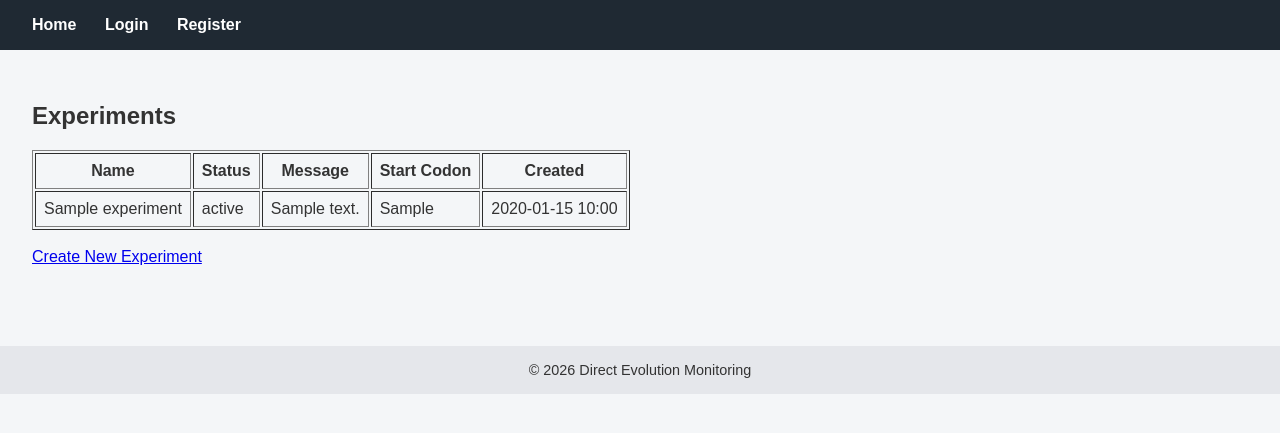
After one commit to sumaiyazainab/group-project-monetery-, a Flask app: page /experiments in a window 1280 px wide. The commit adds this page. Shown: the top 433 px of the page. Run offline with Flask 3, Linux system fonts and the light colour scheme; tables that the repository leaves empty hold one stand-in row (values such as "Sample post").

Commit message:
Add experiment creation, view experiments, UI, and database schema

```diff
--- a/app.py
+++ b/app.py
@@ -1,23 +1,27 @@
+#Web portal backend using Flask. This is a simple implementation to get us started, and will be expanded with more features and better security in the future.
 from flask import Flask, render_template, request, redirect, url_for
 from models import db, User
-
+from models import Experiment
 
 app = Flask(__name__)
 
-# Temporary database (easy for development)
+# Temporary database (for easy development)
 app.config["SQLALCHEMY_DATABASE_URI"] = "sqlite:///app.db"
 app.config["SQLALCHEMY_TRACK_MODIFICATIONS"] = False
 
 db.init_app(app)
 
+#Home page
 @app.route("/")
 def home():
     return render_template("home.html")
 
+#Login route
 @app.route("/login", methods=["GET", "POST"])
 def login():
     return render_template("login.html")
 
+#Registration route
 @app.route("/register", methods=["GET", "POST"])
 def register():
     if request.method == "POST":
@@ -25,7 +29,7 @@ def register():
         email = request.form["email"]
         password = request.form["password"]
 
-        # TEMPORARY: store raw password (we'll hash later)
+        # TEMPORARY: store raw password (hash later)
         new_user = User(
             username=username,
             email=email,
@@ -39,7 +43,33 @@ def register():
 
     return render_template("register.html")
 
+#Creating a new experiment route
+@app.route("/experiments/new", methods=["GET", "POST"])
+def create_experiment():
+    if request.method == "POST":
+        name = request.form["name"]
+        start_codon = request.form.get("start_codon")  # returns None if not selected
 
+        experiment = Experiment(
+            user_id=1,  # placeholder
+            name=name,
+            start_codon=start_codon,
+            status="pending",
+            message="Experiment created"
+        )
+
+        db.session.add(experiment)
+        db.session.commit()
+
+        return redirect(url_for("home"))
+
+    return render_template("create_experiment.html")
+
+#Creating a route to list all experiments
+@app.route("/experiments")
+def list_experiments():
+    experiments = Experiment.query.order_by(Experiment.created_at.desc()).all()
+    return render_template("experiments.html", experiments=experiments)
 
 if __name__ == "__main__":
     with app.app_context():
--- /dev/null
+++ b/templates/experiments.html
@@ -0,0 +1,32 @@
+{% extends "base.html" %}
+
+{% block content %}
+<h2>Experiments</h2>
+
+{% if experiments %}
+<table border="1" cellpadding="8">
+    <tr>
+        <th>Name</th>
+        <th>Status</th>
+        <th>Message</th>
+        <th>Start Codon</th>
+        <th>Created</th>
+    </tr>
+
+    {% for experiment in experiments %}
+    <tr>
+        <td>{{ experiment.name }}</td>
+        <td>{{ experiment.status }}</td>
+        <td>{{ experiment.message or "-" }}</td>
+        <td>{{ experiment.start_codon or "Default" }}</td>
+        <td>{{ experiment.created_at.strftime("%Y-%m-%d %H:%M") }}</td>
+    </tr>
+    {% endfor %}
+</table>
+{% else %}
+<p>No experiments yet.</p>
+{% endif %}
+
+<br>
+<a href="{{ url_for('create_experiment') }}">Create New Experiment</a>
+{% endblock %}
--- a/templates/home.html
+++ b/templates/home.html
@@ -13,6 +13,9 @@
 
 </p>
 
+<a href="{{ url_for('create_experiment') }}">Create New Experiment</a><br>
+<a href="{{ url_for('list_experiments') }}">View Experiments</a>
+
 <section style="margin-top: 2rem;">
     <h2>What you can do</h2>
     <ul>
```
Also changed, not shown: models.py (+23 -0 lines), templates/create_experiment.html (added, +27 -0 lines).
